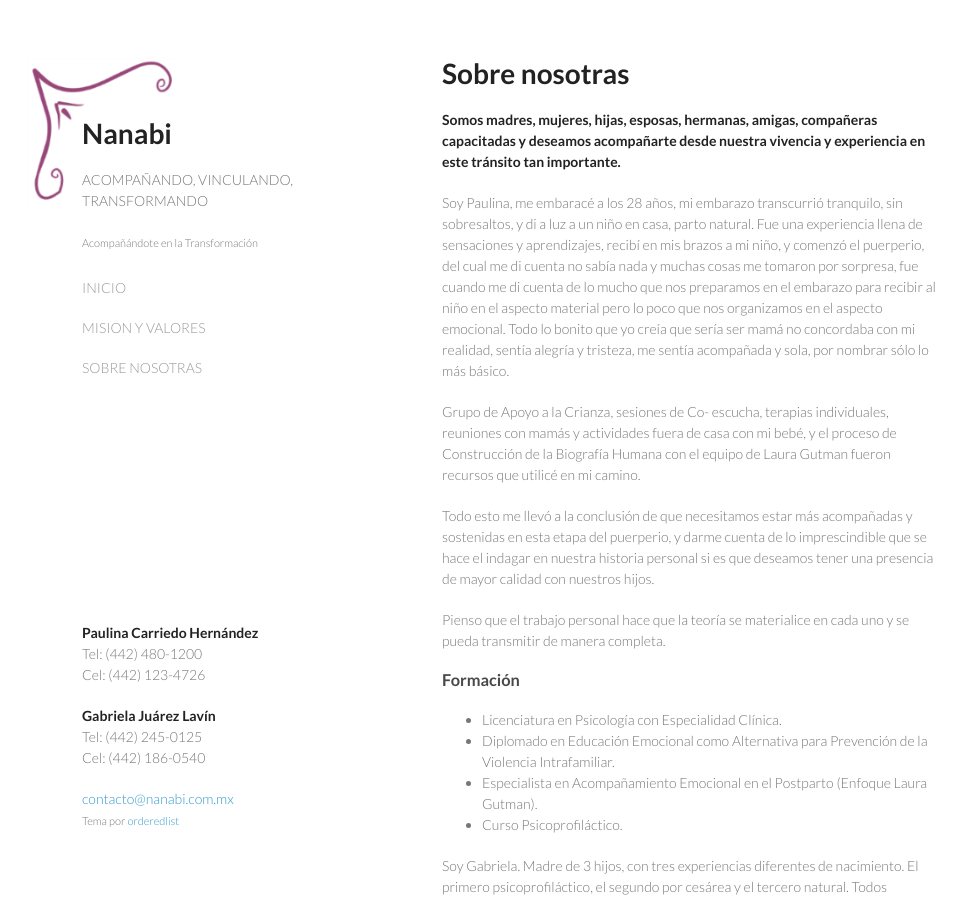
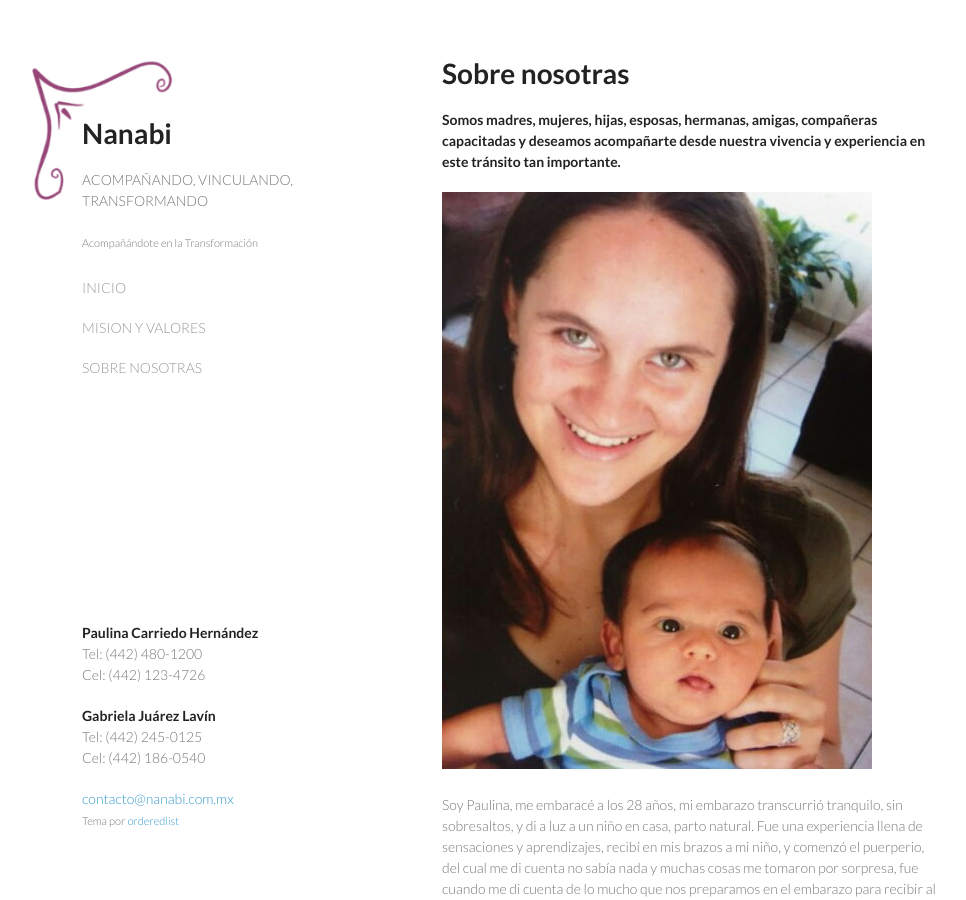
Before and after one commit to fcarriedo/nanabi, a Jekyll site: the page built from quienes-somos.md, in a window 1280 px wide and 900 px high. Shown: the whole window, without its empty margins (128-1094 px from the left). Built offline with Jekyll 4.4.1, drawn with Linux system fonts in a browser that asks for light colours; Markdown is read by kramdown in place of the engine named in the settings.

Commit message:
Agregué imágenes de nuevo

```diff
--- a/quienes-somos.md
+++ b/quienes-somos.md
@@ -13,7 +13,7 @@ layout: default
 
 
 
-
+![mi imagen](assets/images/Pau.jpg)
 
 
 
```
Also changed, not shown: other parts of quienes-somos.md (+1 -1 lines).
